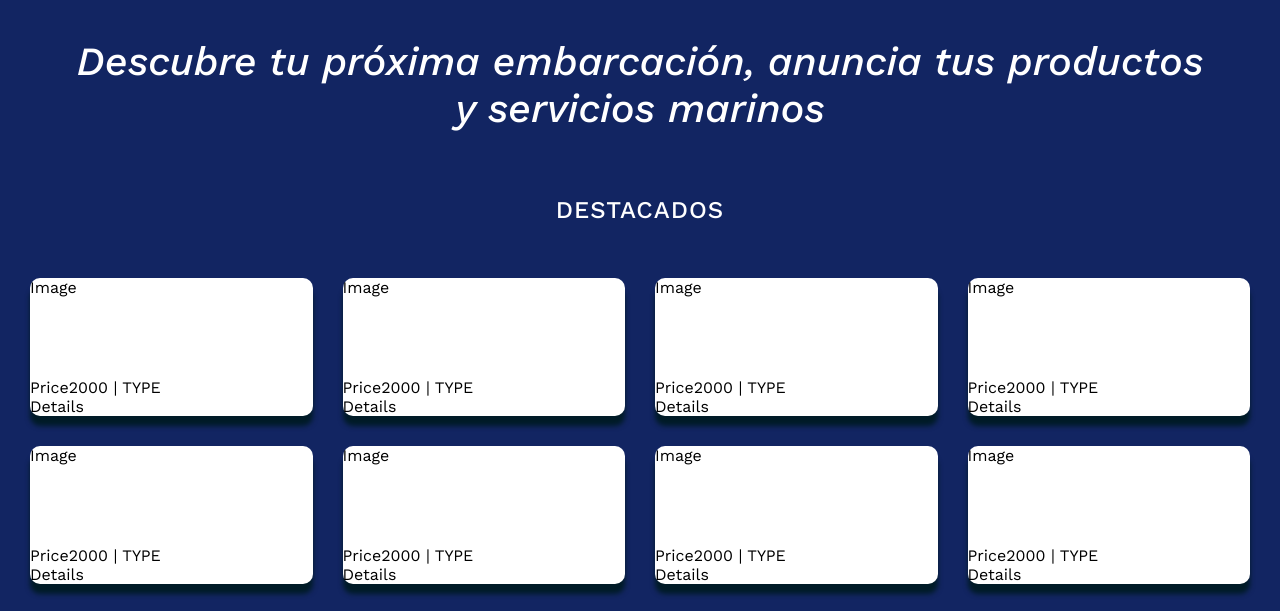
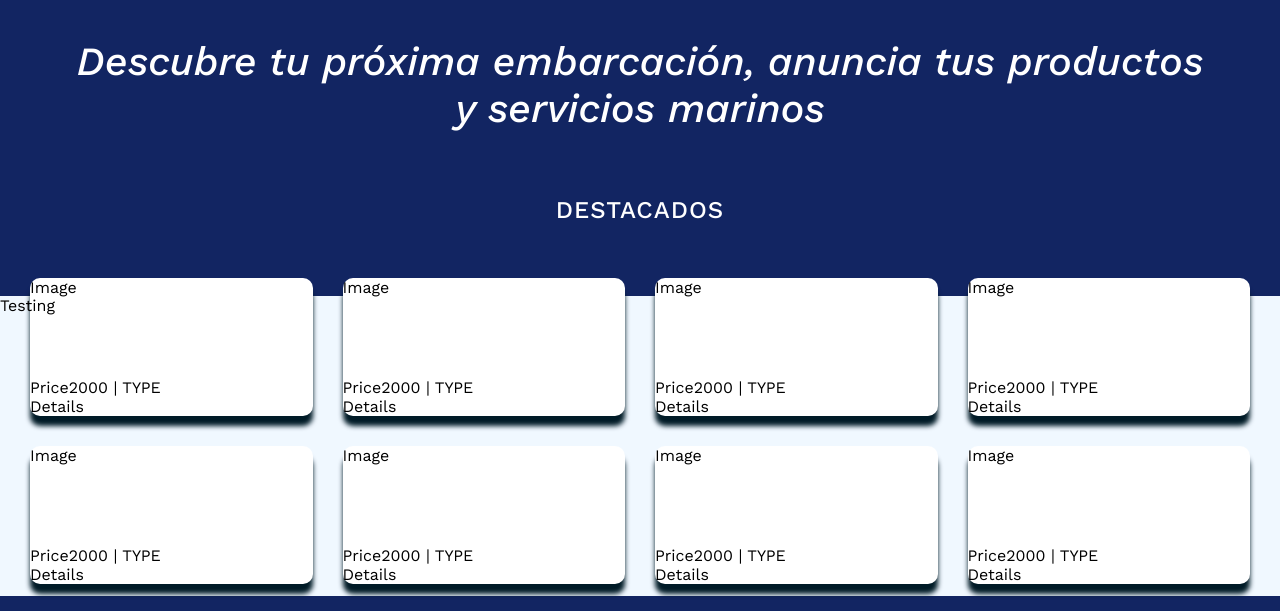
Before and after one commit to ChristopherPHolder/Mexico-Marino, a Gatsby site: page / in a window 1280 px wide. Shown: the part 122-733 px from the top of the page. Built offline with nearby package versions, Linux system fonts and the light colour scheme; Gatsby itself is replaced by a stand-in of ours.

Commit message:
feat: add base for footer carousel banner

```diff
--- /dev/null
+++ b/src/components/footer-carousel/footer-carousel.component.jsx
@@ -0,0 +1,13 @@
+import React from "react";
+
+import './footer-carousel.styles.scss';
+
+const FooterCarousel = () => {
+    return (
+        <section className='footer-carousel'>
+            Testing
+        </section>
+    )
+};
+
+export default FooterCarousel;
--- /dev/null
+++ b/src/components/footer-carousel/footer-carousel.styles.scss
@@ -0,0 +1,8 @@
+.footer-carousel {
+    width: 100%;
+    min-height: 300px;
+    max-width: 1400px;
+    margin: auto;
+    background-color: aliceblue;
+
+}
--- a/src/pages/index.js
+++ b/src/pages/index.js
@@ -4,12 +4,14 @@ import HeroBanner from '../components/hero-banner/hero-banner.component';
 import FeaturedListings from '../components/featured-listings/featured-listings.component';
 
 import Layout from '../components/layout/layout.component';
+import FooterCarousel from '../components/footer-carousel/footer-carousel.component';
 
 const Home = () => {
   return (
     <Layout>
       <HeroBanner />
       <FeaturedListings />
+      <FooterCarousel />
     </Layout>
   )
 }
```
